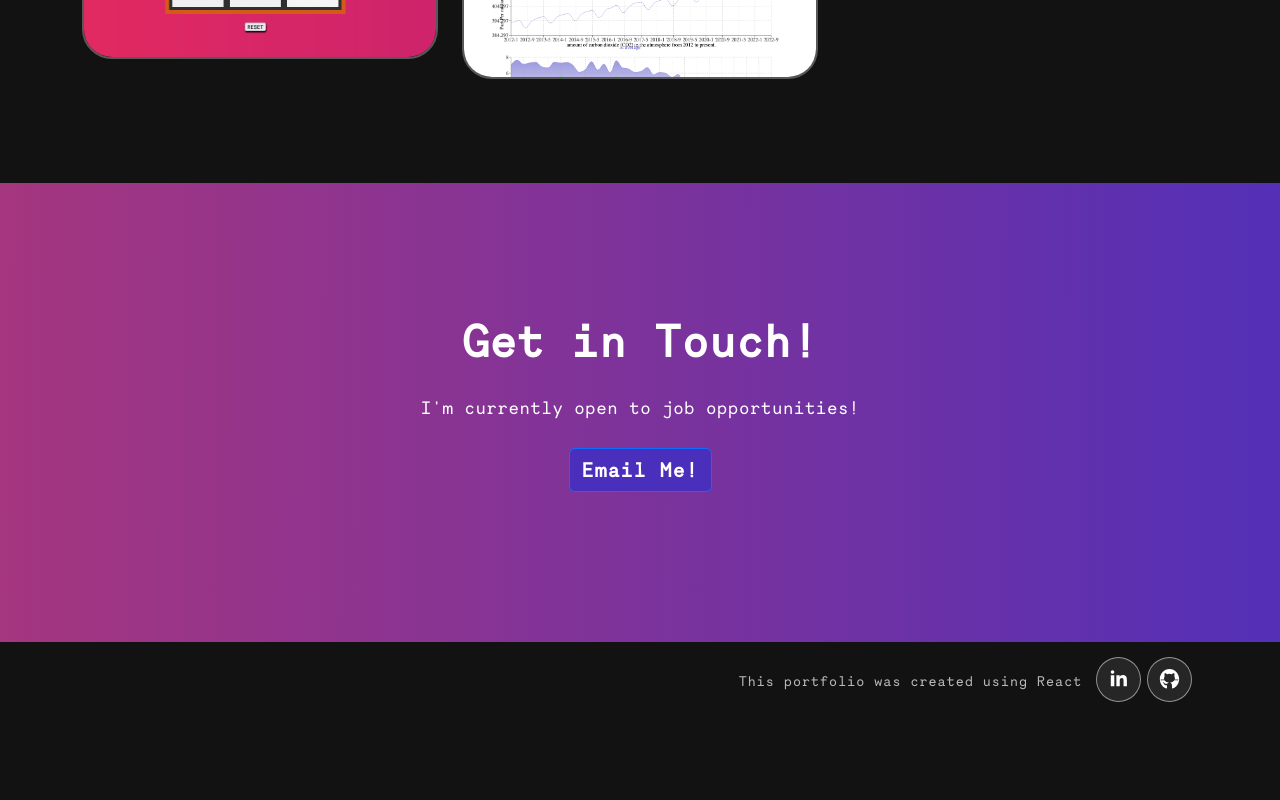
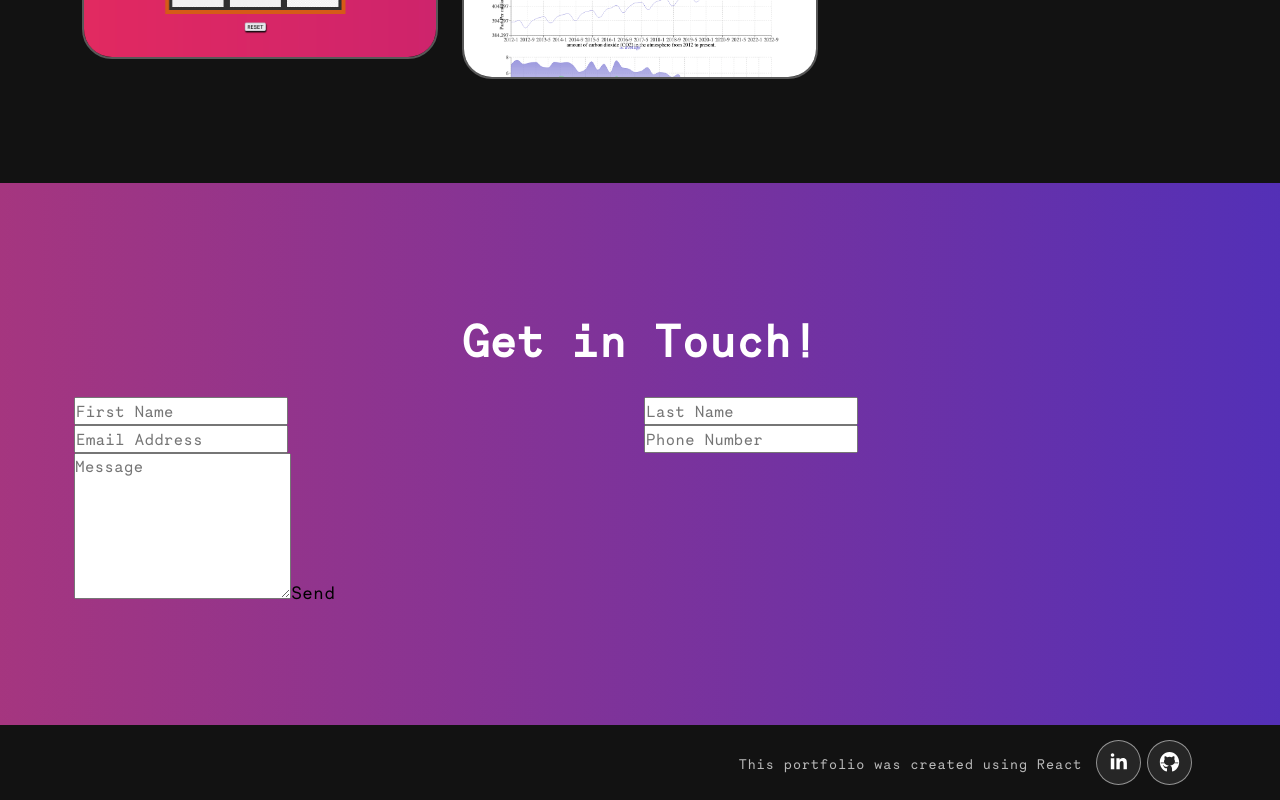
Before and after one commit to ajunx8/portfolio, a React (Create React App) app: page / in a window 1280 px wide. Shown: the part 2717-3517 px from the top of the page. Before the commit the page ends 3434 px from the top, so only its background shows below. Built offline with nearby package versions, Linux system fonts and the light colour scheme.

Commit message:
testing env variables

```diff
--- a/package.json
+++ b/package.json
@@ -50,6 +50,7 @@
     ]
   },
   "devDependencies": {
-    "nodemon": "^2.0.20"
+    "nodemon": "^2.0.20",
+    "os-browserify": "^0.3.0"
   }
 }
--- a/src/components/Contact.js
+++ b/src/components/Contact.js
@@ -1,16 +1,79 @@
 import { Container, Row, Col, Button } from "react-bootstrap"
+import { useState } from "react";
 
 export const Contact = () => {
+  const formInitalDetails = {
+    firstName: '',
+    lastName: '',
+    email: '',
+    phone: '',
+    message: ''
+  }
+
+  const [formDetails, setFormDetails] = useState(formInitalDetails)
+  const [buttonText, setButtonText] = useState('Send')
+  const [status, setStatus] = useState({})
+
+  const onFormUpdate = (category, value) => {
+    setFormDetails({
+      ...formDetails,
+      [category]: value
+    })
+  }
+
+  const handleSubmit = async (e) => {
+    e.preventDefault()
+    setButtonText('Sending...')
+    fetch(`${process.env.REACT_APP_API_URL}/contact`, {
+      method: 'POST',
+      headers: {'Content-Type': 'application/json'},
+      body: JSON.stringify(formDetails)
+    })
+    .then(res => res.json())
+    .then(results => {
+      setButtonText('Send')
+      setFormDetails(formInitalDetails)
+      if (results.code === 200) {
+        setStatus({ success: true, message: "Message Sent!" })
+      }  else {
+        setStatus({ success: false, message: 'Something went wrong, please try again later' })
+      }
+    })
+
+  }
+
   return (
     <section className="contact" id="contact">
       <Container>
         <Row className='align-items-center'>
           <Col>
             <h2>Get in Touch!</h2>
-            <p>I'm currently open to job opportunities!</p>
-            <Button href="mailto:adrian.greksa@gmail.com?body=What would you like to say?">
-                Email Me!
-            </Button>
+            <form onSubmit={handleSubmit}>
+              <Row>
+                <Col sm={6} className='px-1'>
+                  <input type="text" value={formDetails.firstName} placeholder='First Name' onChange={(e) => onFormUpdate('firstName', e.target.value)}/>
+                </Col>
+                <Col sm={6} className='px-1'>
+                  <input type="text" value={formDetails.lastName} placeholder='Last Name' onChange={(e) => onFormUpdate('lastName', e.target.value)}/>
+                </Col>
+                <Col sm={6} className='px-1'>
+                  <input type="email" value={formDetails.email} placeholder='Email Address' onChange={(e) => onFormUpdate('email', e.target.value)}/>
+                </Col>
+                <Col sm={6} className='px-1'>
+                  <input type="telephone" value={formDetails.phone} placeholder='Phone Number' onChange={(e) => onFormUpdate('phone', e.target.value)}/>
+                </Col>
+                <Col className='px-1'>
+                  <textarea rows="6" value={formDetails.message} placeholder='Message' onChange={(e) => onFormUpdate('message', e.target.value)}></textarea>
+                  {
+                  status.message &&
+                  <Col>
+                    <p className='light contact-msg'>{status.message}</p>
+                  </Col>
+                  }
+                  <button type='submit'><span>{buttonText}</span></button>
+                </Col>
+              </Row>
+            </form>
           </Col>
         </Row>
       </Container>
```
Also changed, not shown: server.js (line endings or trailing spaces), 2 other files (tests, documents, lock files or other folders).
